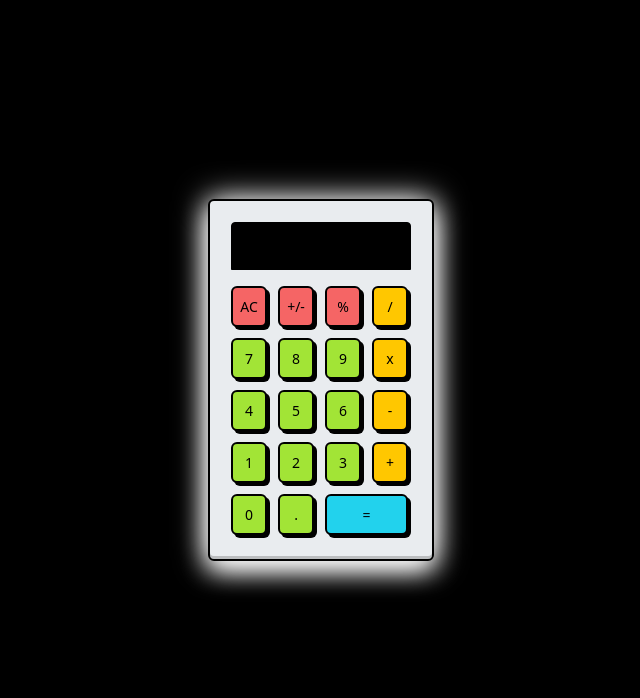
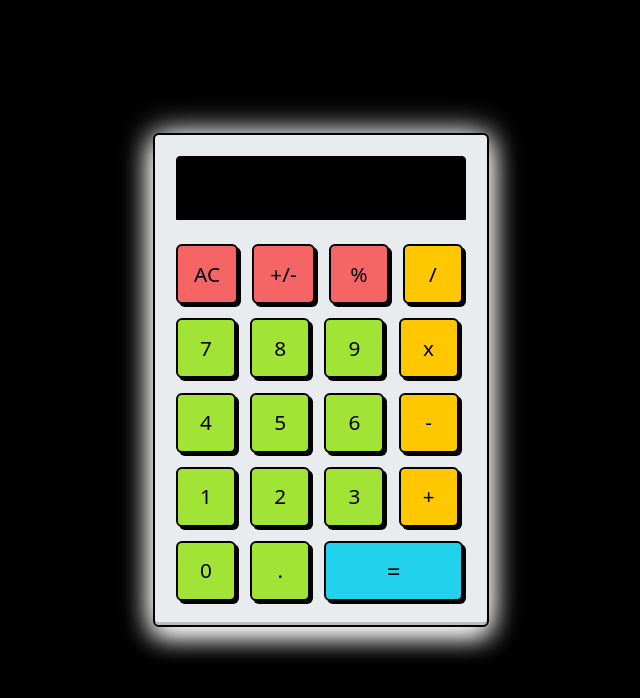
Before and after one commit to micho8cho93/CalculatorWebApp, a website: page index.html in a window 1280 px wide. Shown: the whole page, without its empty margins (319-959 px from the left). Drawn offline with Linux system fonts and the light colour scheme.

Commit message:
increased min size

```diff
--- a/styles.css
+++ b/styles.css
@@ -22,31 +22,37 @@ body {
 
 .screen {
     border: 1px solid black;
-    height: 6vh;
+    height: 8vh;         /* Increased from 6vh */
     width: 100%;
-    margin-bottom: 1rem;
+    margin-bottom: 1.5rem; /* Increased from 1rem */
     text-align: right;
     padding: 1vw;
     overflow: hidden;
+    font-size: 1.6rem;   /* Larger text in display */
 }
 
 .card-text {
     display: flex;
     width: 100%;
-    gap: 0.5rem;
-    margin-bottom: 0.5rem;
+    gap: 0.7rem;         /* Increased from 0.5rem */
+    margin-bottom: 0.7rem; /* Increased from 0.5rem */
 }
 
 .btn {
-    max-width: 2rem !important;
+    max-width: none !important; /* Remove width constraint */
+    min-width: 60px;    /* Set minimum width */
+    height: 60px;       /* Set fixed height */
     display: flex;
     justify-content: center;
+    align-items: center;
+    font-size: 1.3rem;  /* Larger button text */
+    border-radius: 6px; /* More rounded corners */
 }
 
+/* Make the equals button special */
 .equals {
-    max-width: 22vw !important;
-    min-width: 3vw !important;
     width: 100%;
+    font-size: 1.5rem;
 }
 
 
```
